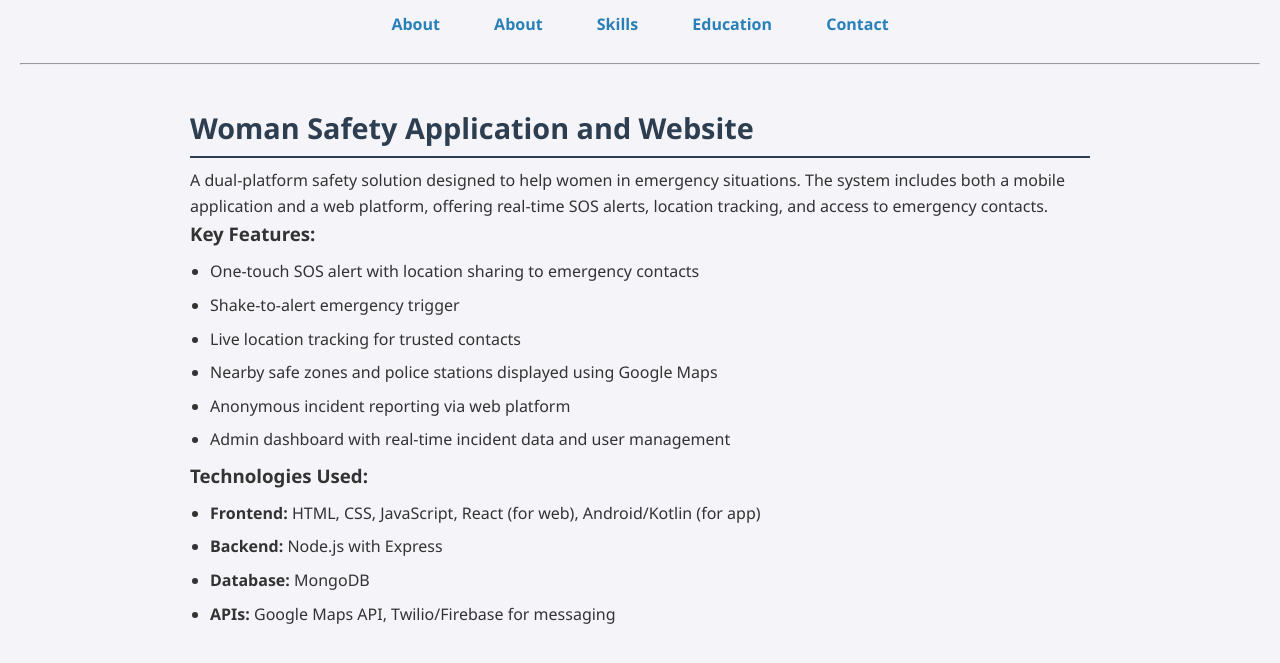
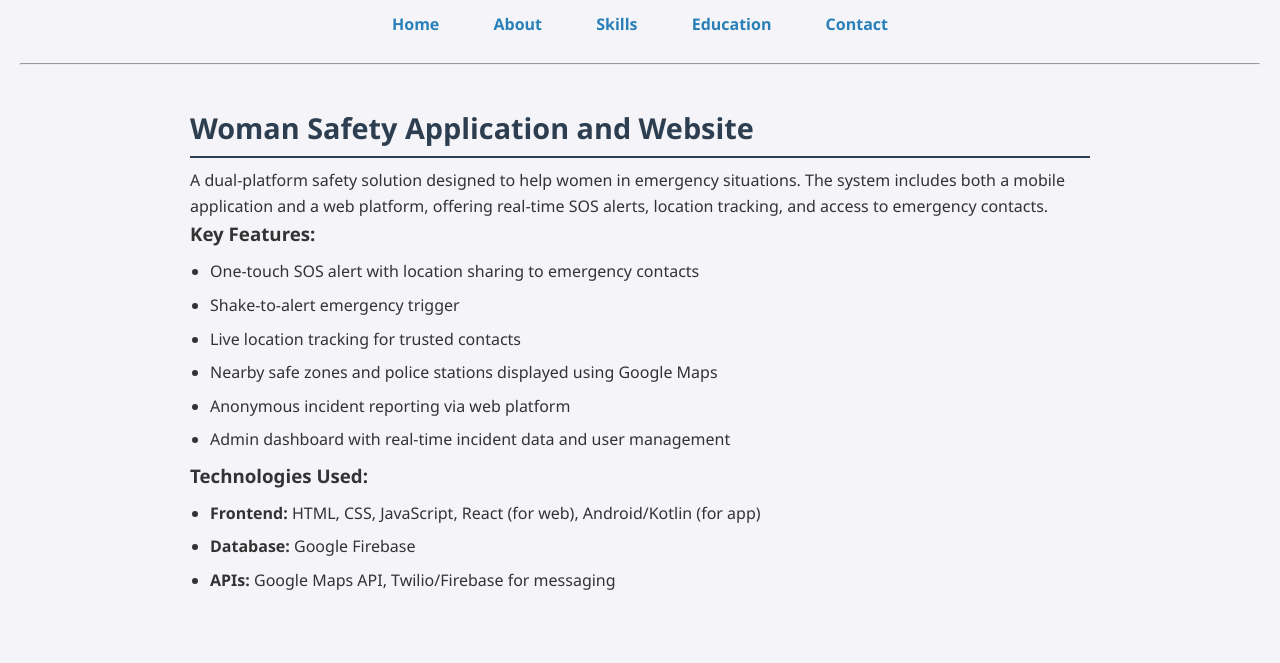
Before and after one commit to Rishabh-Nagarkoti/Resume, a plain HTML site: page projects.html in a window 1280 px wide. Shown: the part 87-750 px from the top of the page. Drawn offline with Linux system fonts and the light colour scheme.

Commit message:
Update projects.html

```diff
--- a/projects.html
+++ b/projects.html
@@ -61,7 +61,7 @@
   <header>
     <h1>Projects</h1>
     <nav>
-      <a href="index.html">About</a>
+      <a href="index.html">Home</a>
       <a href="about.html">About</a>
       <a href="skills.html">Skills</a>
       <a href="education.html">Education</a>
@@ -91,8 +91,7 @@
       <h3>Technologies Used:</h3>
       <ul>
         <li><strong>Frontend:</strong> HTML, CSS, JavaScript, React (for web), Android/Kotlin (for app)</li>
-        <li><strong>Backend:</strong> Node.js with Express</li>
-        <li><strong>Database:</strong> MongoDB</li>
+        <li><strong>Database:</strong> Google Firebase</li>
         <li><strong>APIs:</strong> Google Maps API, Twilio/Firebase for messaging</li>
       </ul>
     </section>
```
